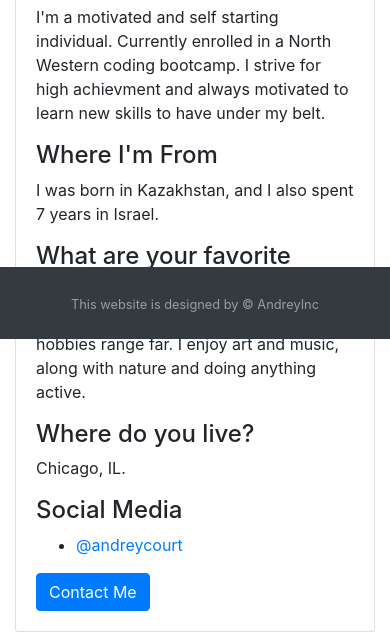
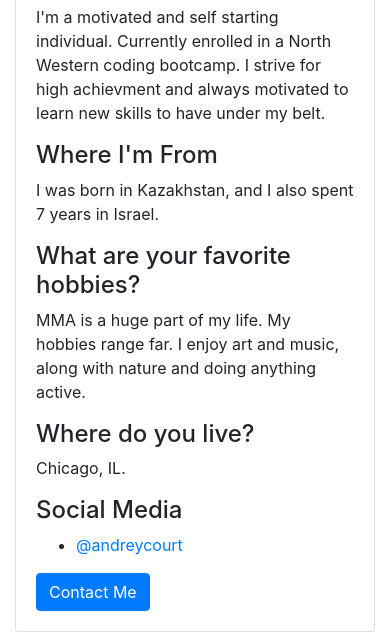
Before and after one commit to AndreyCourt/Homework02, a plain HTML site: page index.html in a window 390 px wide. Shown: the part 505-1137 px from the top of the page. Drawn offline with nearby package versions, Linux system fonts and the light colour scheme.

```diff
--- a/assets/css/style.css
+++ b/assets/css/style.css
@@ -1,18 +1,3 @@
-html,
-body {
-  height: 100%;
-}
-
-footer {
-  position: fixed;
-  left: 0;
-  bottom: 0;
-  width: 100%;
-  background-color: red;
-  color: white;
-  text-align: center;
-}
-
 header.main-header {
   margin: 30px 20px;
   border-bottom: 10px solid grey;
```
